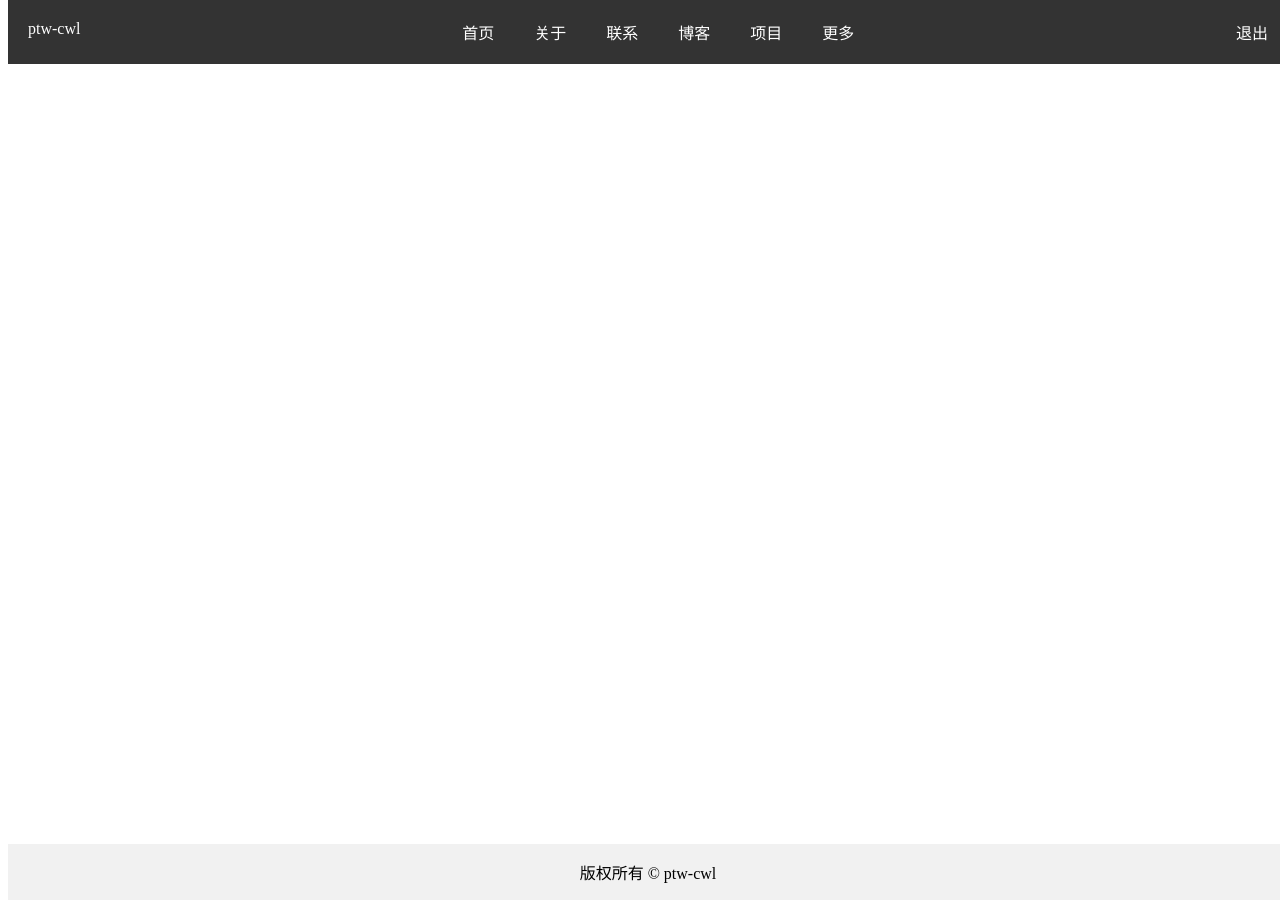
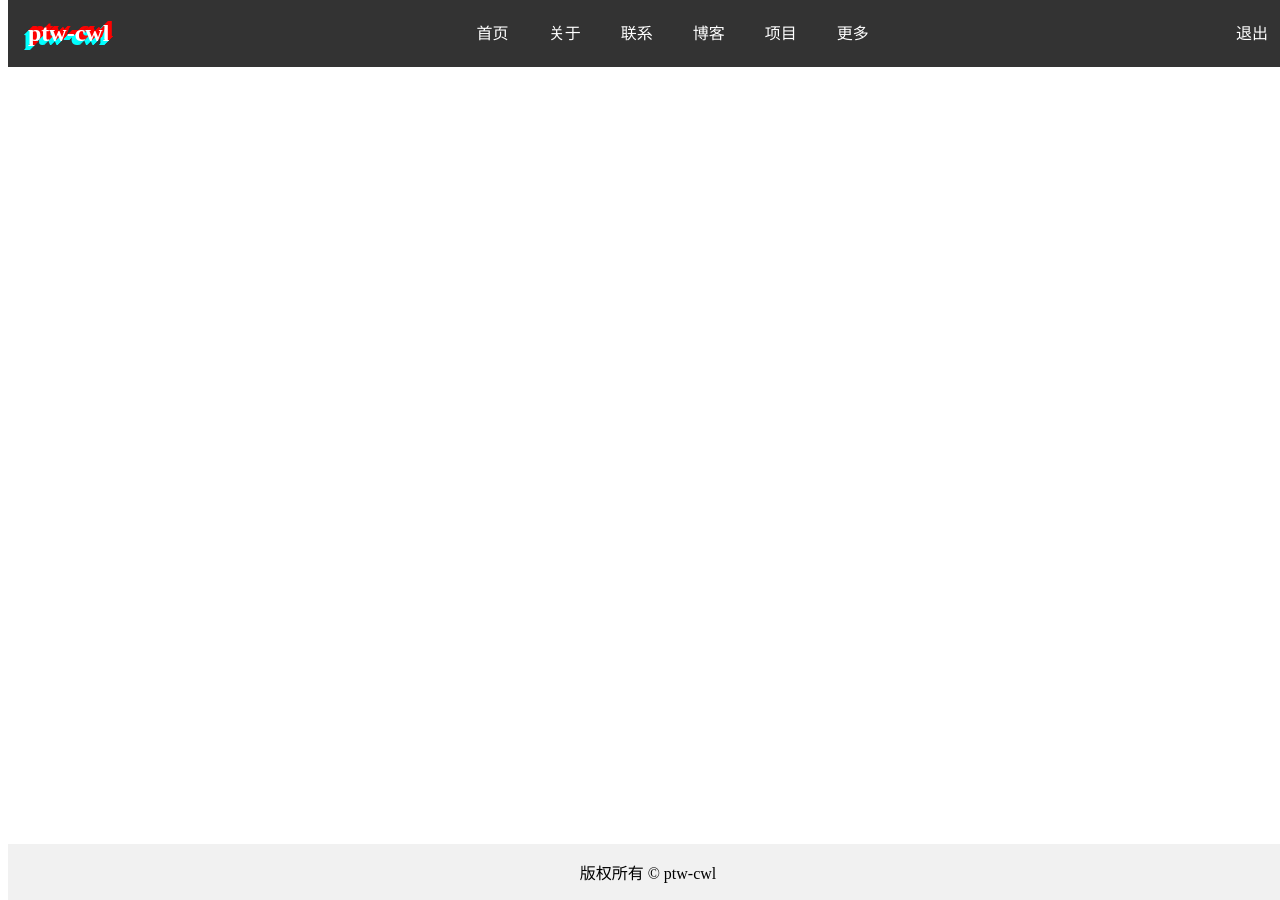
Before and after one commit to ptw-cwl/ptw-cwl.github.io, a Jekyll site: the page built from home.html, in a window 1280 px wide and 900 px high. Built offline with Jekyll 4.4.1, drawn with Linux system fonts in a browser that asks for light colours.

Commit message:
彩色字体的添加

```diff
--- a/_includes/head.html
+++ b/_includes/head.html
@@ -12,7 +12,5 @@
 
 	{% if page.css != nil %}
 	<link rel="stylesheet" href="/assets/css/{{ page.css }}.css">
-	{% else %}
-	<link rel="stylesheet" href="/assets/css/styles.css">
 	{% endif %}
 </head>
--- a/_includes/js.html
+++ b/_includes/js.html
@@ -3,6 +3,4 @@
 
 	{% if page.js != nil %}
 	<script src="/assets/js/{{ page.js }}.js"></script>
-	{% else %}
-	<script src="/assets/js/main.js"></script>
 	{% endif %}
--- a/_includes/navbar.html
+++ b/_includes/navbar.html
@@ -1,6 +1,6 @@
 
     <nav>
-		<a href="/">ptw-cwl</a>
+		<a href="/" class="rainbow-text">ptw-cwl</a>
 	            {% assign navbar-main = site.data.navbar.main %}
                 {% assign navbar-setting = site.data.navbar.setting %}
                 {% for navbar in navbar-main offset: {{navbar-setting.offset}} limit: {{navbar-setting.limit}} %}
--- a/_sass/ptw-cwl-component.scss
+++ b/_sass/ptw-cwl-component.scss
@@ -46,3 +46,17 @@
   .background-ptw-cwl {
      background: url('/assets/images/ptw-cwl.png') center/contain no-repeat;
   }
+
+.rainbow-text {
+  font-size: 24px;
+  font-weight: bold;
+  text-shadow:
+    4px -4px 0 hsla(0, 100%, 50%, 1),
+    3px -3px 0 hsla(0, 100%, 50%, 1),
+    2px -2px 0 hsla(0, 100%, 50%, 1),
+    1px -1px 0 hsla(0, 100%, 50%, 1),
+    -4px 4px 0 hsla(180, 100%, 50%, 1),
+    -3px 3px 0 hsla(180, 100%, 50%, 1),
+    -2px 2px 0 hsla(180, 100%, 50%, 1),
+    -1px 1px 0 hsla(180, 100%, 50%, 1);
+}
--- a/assets/css/styles.scss
+++ /dev/null
@@ -1,3 +0,0 @@
----
----
-@import "base";
```
